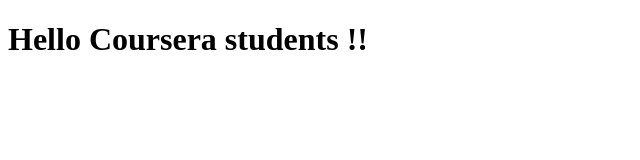
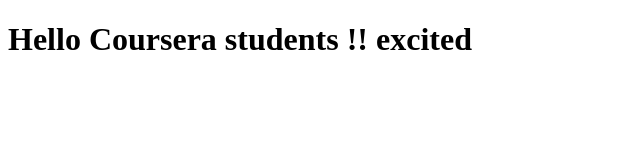
Before and after one commit to prudraraju82/coursera-repo, a plain HTML site: page index.html in a window 1280 px wide. Shown: the whole page, without its empty margins (0-640 px from the left). Drawn offline with Linux system fonts and the light colour scheme.

Commit message:
new version of file

```diff
--- a/index.html
+++ b/index.html
@@ -5,6 +5,6 @@
     <title>Hello Coursera</title>
 </head>
 <body>
-    <h1>Hello Coursera students !!</h1>
+    <h1>Hello Coursera students !! excited</h1>
 </body>
 </html>
```
